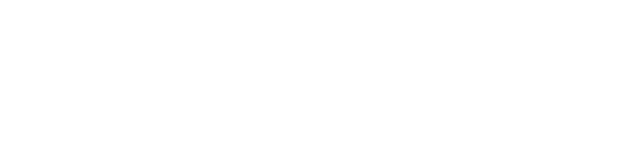
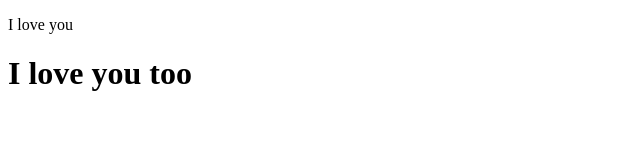
Before and after one commit to Rajan-Niranjan/real-ex, a plain HTML site: page index.html in a window 1280 px wide. Shown: the whole page, without its empty margins (0-640 px from the left). Drawn offline with Linux system fonts and the light colour scheme.

Commit message:
direct commit

```diff
--- a/index.html
+++ b/index.html
@@ -6,6 +6,7 @@
     <title>Document</title>
 </head>
 <body>
-
+    <p>I love you</p>
+    <h1>I love you too</h1>
 </body>
 </html>
```
